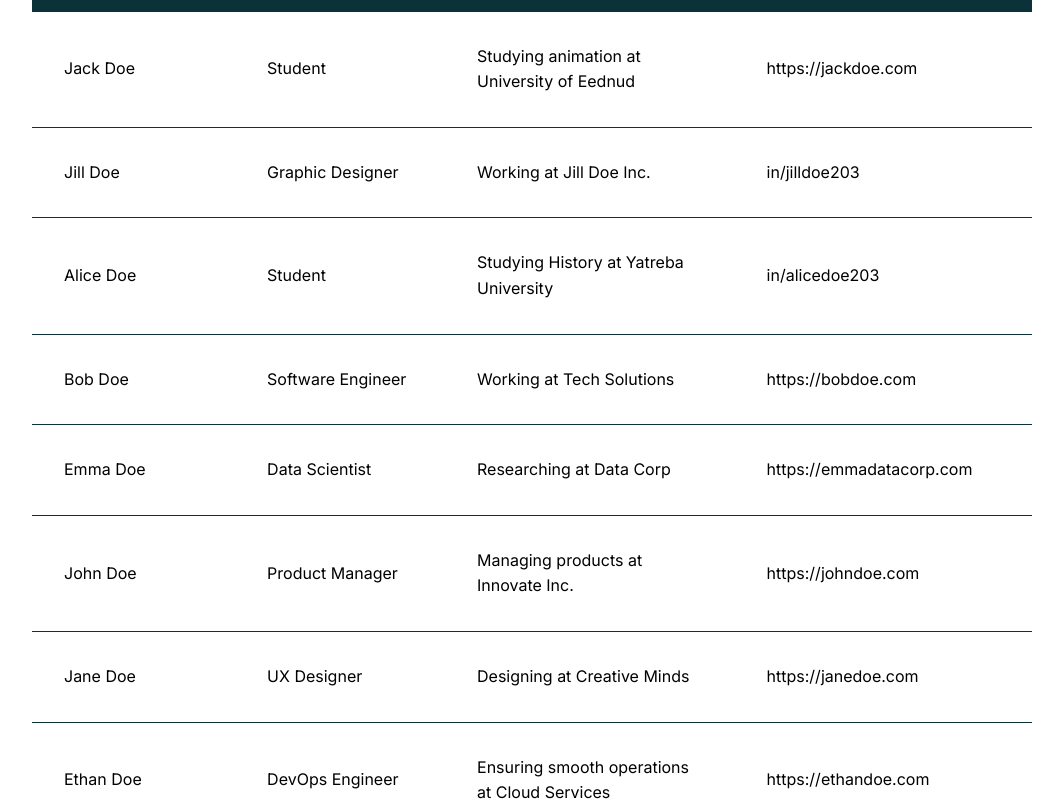
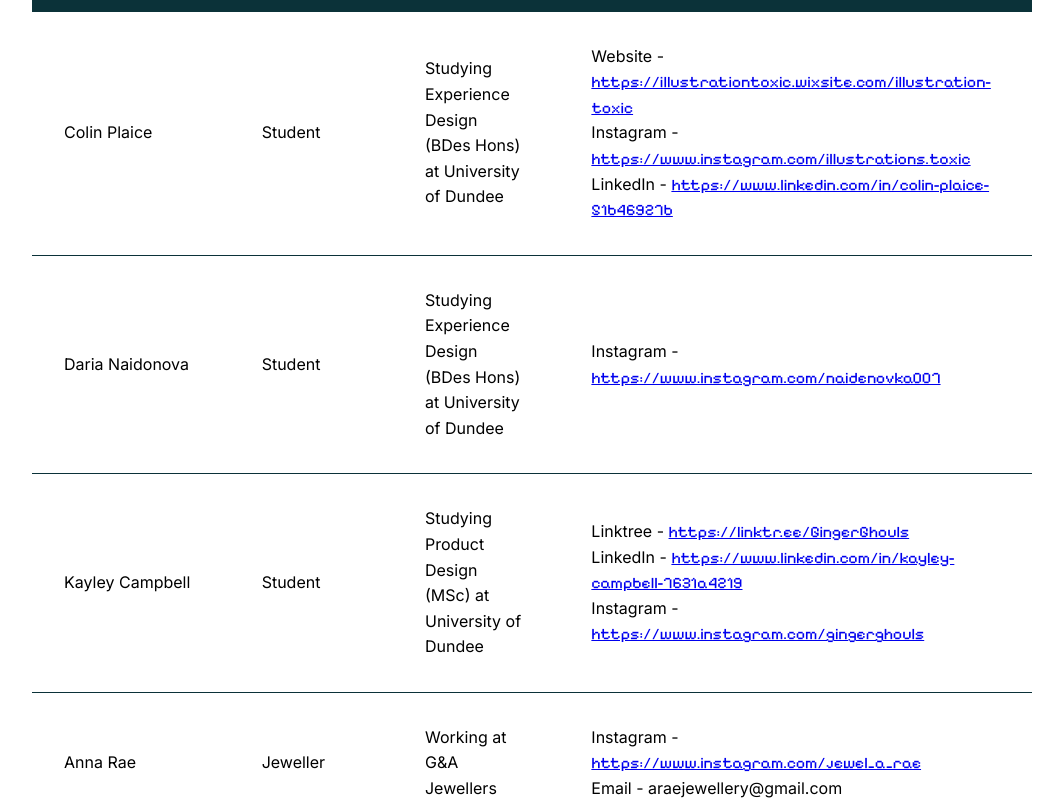
Before and after one commit to Frontier-Team/gamejam, a React (Vite) app: page /#/auction in a window 1280 px wide. Shown: the part 500-1301 px from the top of the page, without its empty margins (108-1171 px from the left). Built offline with nearby package versions, Linux system fonts and the light colour scheme; a web font is replaced by a local one.

Commit message:
Update auction table and change Table CSS

```diff
--- a/src/components/StyledTable.styled.tsx
+++ b/src/components/Table.styled.tsx
@@ -7,6 +7,7 @@ export const Heading = styled.div`
 export const TableContainer = styled.div`
   overflow-x: auto;
   -webkit-overflow-scrolling: touch;
+  border-radius: 2rem;
 
   .table-heading, .info-text {
     position: sticky;
@@ -19,15 +20,34 @@ export const TableContainer = styled.div`
 
   table {
     width: 100%;
-    border-collapse: collapse;
+    border-collapse: separate;
+    border-spacing: 0;
+    border-radius: 10px;
     min-width: 60rem;
     margin-bottom: 4rem;
+    overflow: hidden;
   }
 
   th, td {
     padding: 2rem;
     text-align: left;
     border-bottom: ${({ theme }) => `1px solid ${theme.colors.teal}`};
+  }
+
+  thead tr:first-child th:first-child {
+    border-top-left-radius: 1rem;
+  }
+
+  thead tr:first-child th:last-child {
+    border-top-right-radius: 1rem;
+  }
+
+  tbody tr:last-child td:first-child {
+    border-bottom-left-radius: 1rem;
+  }
+
+  tbody tr:last-child td:last-child {
+    border-bottom-right-radius: 1rem;
   }
 
   td:first-of-type {
--- a/src/components/Table.tsx
+++ b/src/components/Table.tsx
@@ -1,4 +1,4 @@
-import { TableContainer } from "./StyledTable.styled";
+import { TableContainer } from "./Table.styled";
 
 interface TableProps<T> {
   heading?: string;
@@ -15,6 +15,38 @@ export const Table = <T,>({
   largeFields = [],
   rows,
 }: TableProps<T>) => {
+
+  const renderContent = (value: any) => {
+    if (typeof value === 'string') {
+      return formatTextWithLinks(value);
+    }
+
+    if (Array.isArray(value)) {
+      return value.map((item, index) => (
+        <span key={index}>
+          {formatTextWithLinks(item)}
+          <br />
+        </span>
+      ));
+    }
+
+    return String(value);
+  };
+
+  const formatTextWithLinks = (text: string) => {
+    const parts = text.split(/(https?:\/\/\S+)/g);
+
+    return parts.map((part, index) =>
+      part.startsWith('http') ? (
+        <a key={index} href={part} target='_blank' rel='noopener noreferrer'>
+          {part}
+        </a>
+      ) : (
+        part
+      )
+    );
+  };
+
   return (
     <TableContainer>
       {heading && <h2 className='table-heading'>{heading}</h2>}
@@ -34,7 +66,7 @@ export const Table = <T,>({
                 const isLarge = largeFields.includes(field);
                 return (
                   <td key={field.toString()} className={isLarge ? 'large' : ''}>
-                    {Array.isArray(row[field]) ? row[field].join(', ') : String(row[field])}
+                    {renderContent(row[field])}
                   </td>
                 )}
               )}
--- a/src/db.json
+++ b/src/db.json
@@ -1,52 +1,57 @@
 {
   "auctionWorks": [
     {
-      "name": "Jack Doe",
+      "name": "Colin Plaice",
       "occupation": "Student",
-      "details": "Studying animation at University of Eednud",
-      "contact": ["https://jackdoe.com"]
+      "details": "Studying Experience Design (BDes Hons) at University of Dundee",
+      "contact": [
+        "Website - https://illustrationtoxic.wixsite.com/illustration-toxic",
+        "Instagram - https://www.instagram.com/illustrations.toxic",
+        "LinkedIn - https://www.linkedin.com/in/colin-plaice-51b46927b"
+      ]
     },
     {
-      "name": "Jill Doe",
-      "occupation": "Graphic Designer",
-      "details": "Working at Jill Doe Inc.",
-      "contact": ["in/jilldoe203"]
+      "name": "Daria Naidonova",
+      "occupation": "Student",
+      "details": "Studying Experience Design (BDes Hons) at University of Dundee",
+      "contact": ["Instagram - https://www.instagram.com/naidenovka007"]
     },
     {
-      "name": "Alice Doe",
+      "name": "Kayley Campbell",
       "occupation": "Student",
-      "details": "Studying History at Yatreba University",
-      "contact": ["in/alicedoe203"]
+      "details": "Studying Product Design (MSc) at University of Dundee",
+      "contact": [
+        "Linktree - https://linktr.ee/GingerGhouls",
+        "LinkedIn - https://www.linkedin.com/in/kayley-campbell-7631a4219",
+        "Instagram - https://www.instagram.com/gingerghouls"
+      ]
     },
     {
-      "name": "Bob Doe",
-      "occupation": "Software Engineer",
-      "details": "Working at Tech Solutions",
-      "contact": ["https://bobdoe.com"]
+      "name": "Anna Rae",
+      "occupation": "Jeweller",
+      "details": "Working at G&A Jewellers",
+      "contact": [
+        "Instagram - https://www.instagram.com/jewel_a_rae",
+        "Email - araejewellery@gmail.com"
+      ]
     },
     {
-      "name": "Emma Doe",
-      "occupation": "Data Scientist",
-      "details": "Researching at Data Corp",
-      "contact": ["https://emmadatacorp.com"]
+      "name": "Amy Rodger",
+      "occupation": "Design Researcher",
+      "details": "Researching at Scottish Widows",
+      "contact": ["LinkedIn - https://www.linkedin.com/in/amyrodgercs"]
     },
     {
-      "name": "John Doe",
-      "occupation": "Product Manager",
-      "details": "Managing products at Innovate Inc.",
-      "contact": ["https://johndoe.com"]
+      "name": "Yi Han",
+      "occupation": "Interaction Designer",
+      "details": "Designing at Scottish Widows",
+      "contact": ["LinkedIn - https://www.linkedin.com/in/yiiihan"]
     },
     {
-      "name": "Jane Doe",
-      "occupation": "UX Designer",
-      "details": "Designing at Creative Minds",
-      "contact": ["https://janedoe.com"]
-    },
-    {
-      "name": "Ethan Doe",
-      "occupation": "DevOps Engineer",
-      "details": "Ensuring smooth operations at Cloud Services",
-      "contact": ["https://ethandoe.com"]
+      "name": "Rachel White",
+      "occupation": "Junior Designer",
+      "details": "Designing at Scottish Widows",
+      "contact": ["LinkedIn - https://www.linkedin.com/in/rachel-white-ba4078198"]
     }
   ],
   "schedule": [
--- a/src/pages/AuctionPage.tsx
+++ b/src/pages/AuctionPage.tsx
@@ -27,7 +27,7 @@ export const AuctionPage = () => {
         headers={headers}
         rows={data.auctionWorks}
         fieldsToDisplay={fieldsToDisplay}
-        largeFields={['details']}
+        largeFields={['contact']}
       />
     </PageContainer>
   );
```
Also changed, not shown: 1 other file (tests, documents, lock files or other folders).
